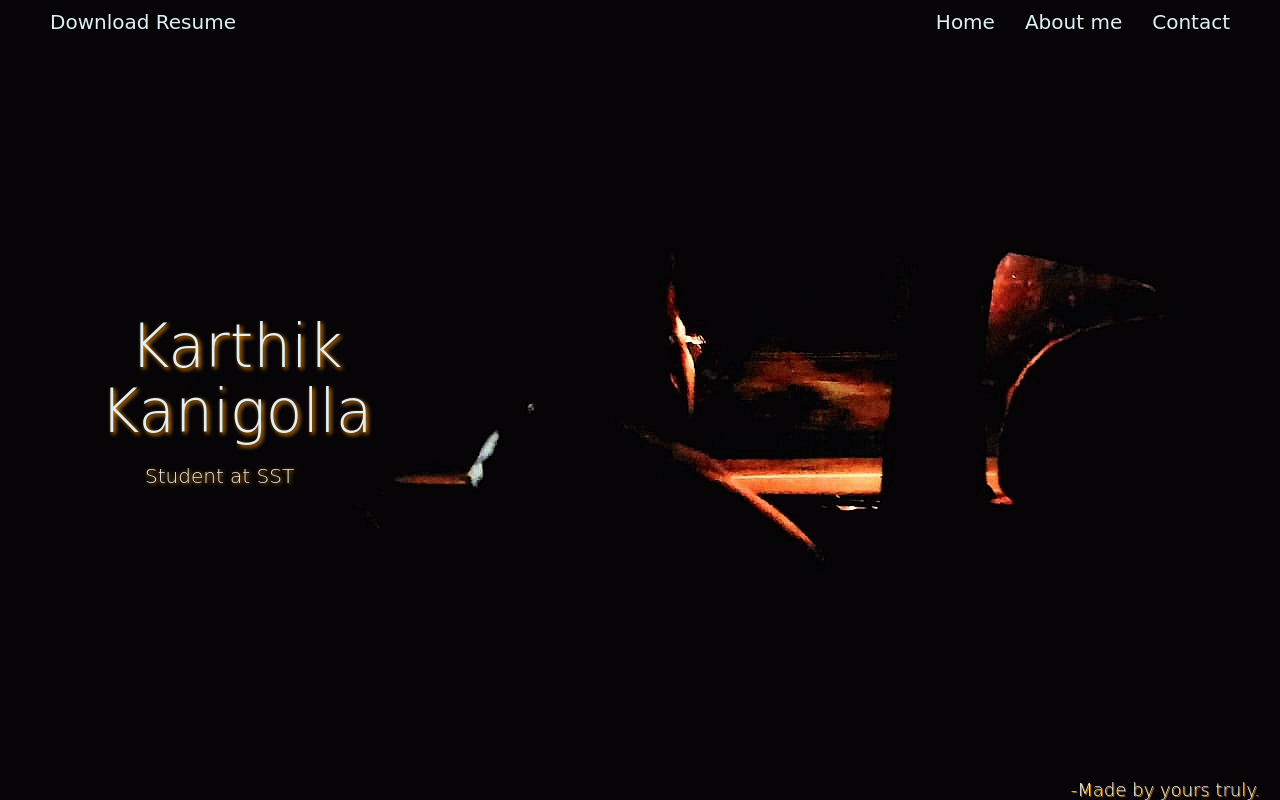
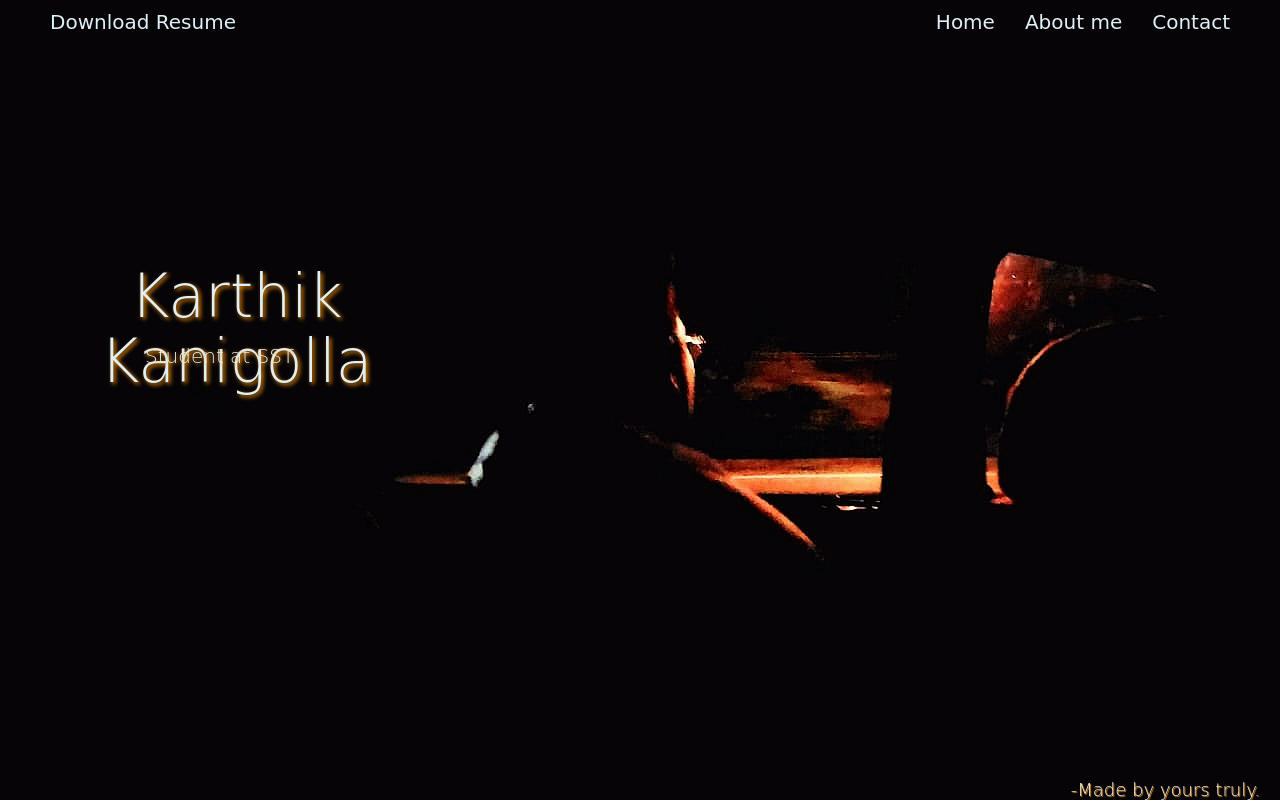
Before and after one commit to kanigollakarthik-collab/private, a plain HTML site: page index.html in a window 1280 px wide. Drawn offline with Linux system fonts and the light colour scheme; a web font is replaced by a local one.

Commit message:
Update index.html

```diff
--- a/index.html
+++ b/index.html
@@ -9,6 +9,11 @@
 <link href="https://fonts.googleapis.com/css2?family=Bagel+Fat+One&family=Bruno+Ace+SC&display=swap" rel="stylesheet">
 
     <style>
+        * {
+            box-sizing: border-box;
+margin: 0px;
+            padding: 0px;
+
         body {
             margin: 0px;
             padding: 0px;
```
